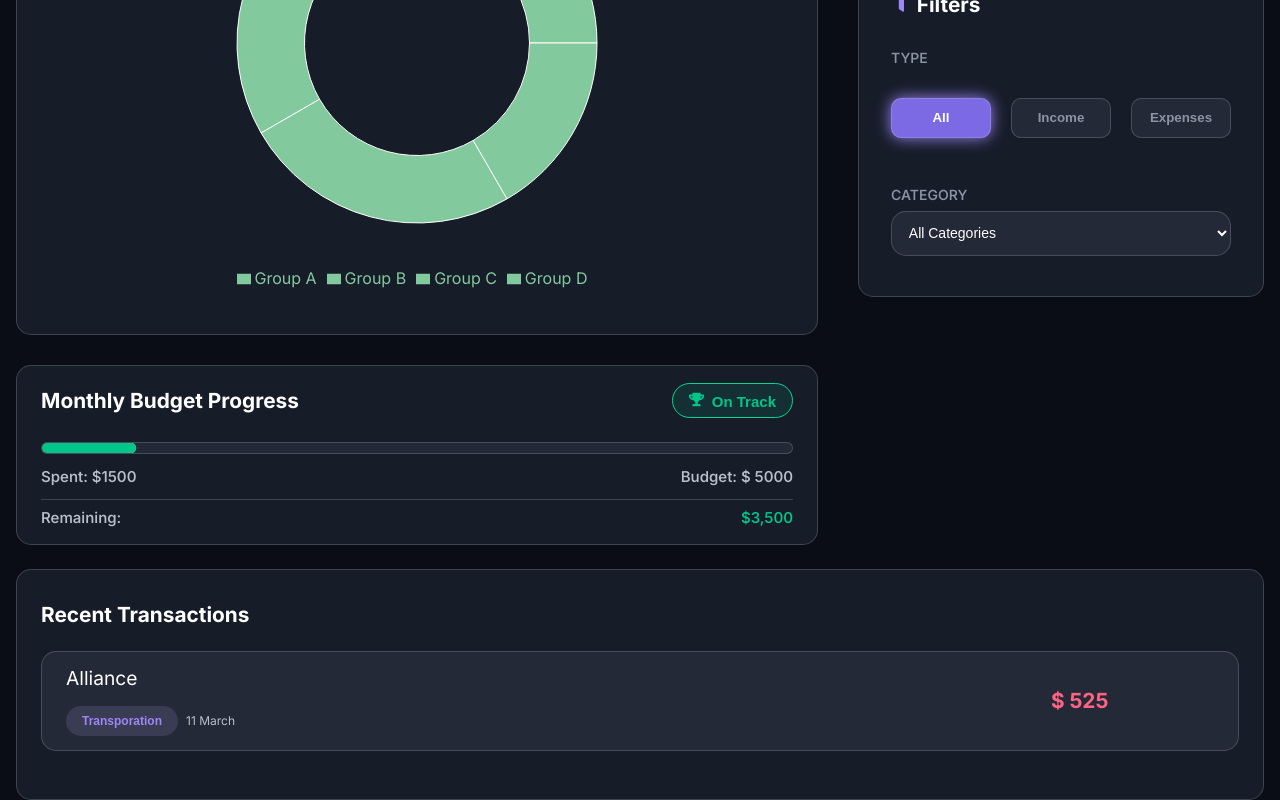
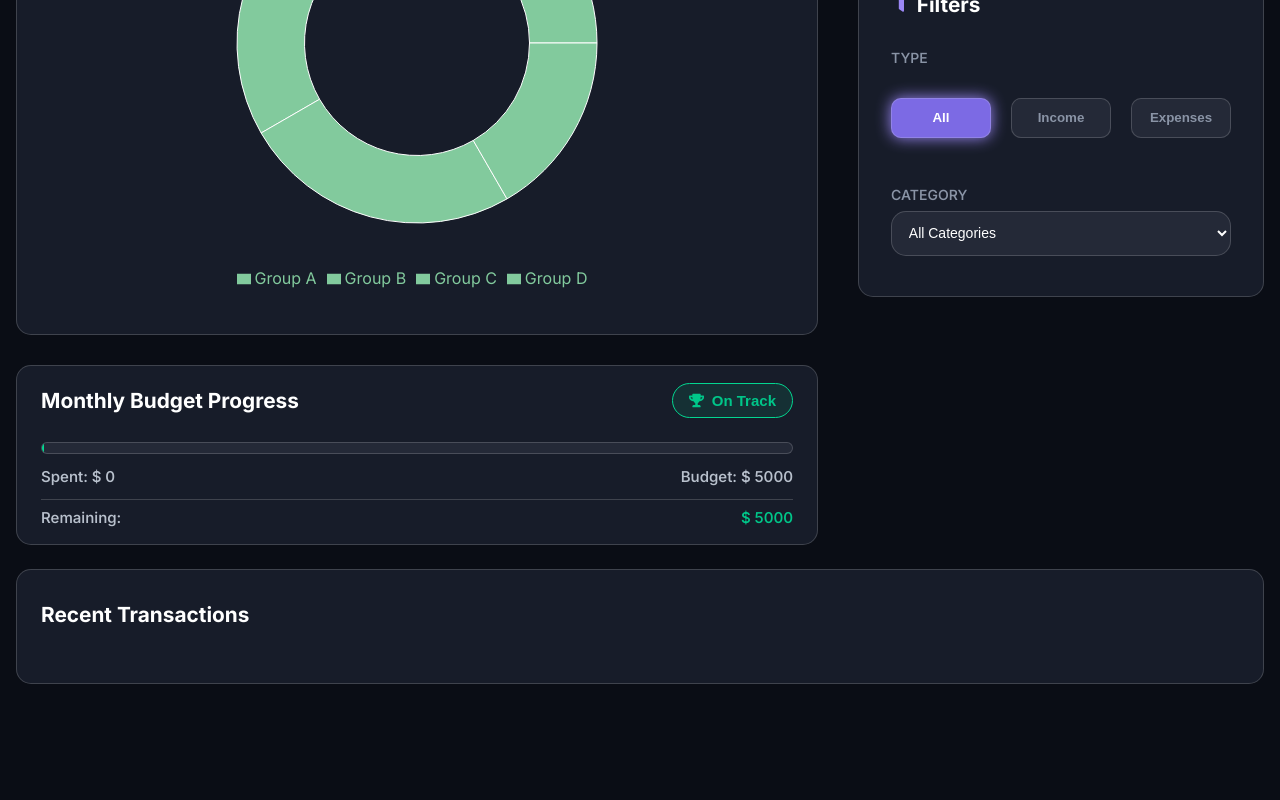
Before and after one commit to ALI-RAZA816/Expense-Tracker-Chart, a React (Vite) app: page / in a window 1280 px wide. Shown: the part 626-1426 px from the top of the page. After the commit the page ends 1310 px from the top, so only its background shows below. Built offline with nearby package versions, Linux system fonts and the light colour scheme.

Commit message:
add progress bar logic

```diff
--- a/src/App.jsx
+++ b/src/App.jsx
@@ -13,20 +13,29 @@ function App() {
   const date = new Date();
   const months = ["Jan","Feb","March","April","May","June","July","Aug","Sep","Oct","Nov","Dec"];
 
-  const budget = 5000;
+  let budget = 5000;
   const [transaction, setTransaction] = useState([]);
-  const [type, setType] = useState('Expenses');
+  const [type, setType] = useState('Expenses'); // expenses || income
   const [description, setDescription] = useState('');
   const [amount, setAmount] = useState('');
   const [category, setCategory] = useState('');
 
+  // total expenses
+  const totalExpense = transaction.reduce((item, curr) => {
+    return item + curr.amount;
+  },0);
+
+  budget = budget - totalExpense;
+
+  let progress = (totalExpense / 5000) * 100;
+  console.log(progress);
 
   const changeTypeHandler = (value) => setType(value);
   const addTransactionHandler = (event) =>{
     event.preventDefault();
     const newTransaction = [...transaction,{
       description: description,
-      amount: amount,
+      amount: Number(amount),
       type: type,
       category: category,
       date: date.getDate() +  " " + months[date.getMonth()]
@@ -34,22 +43,26 @@ function App() {
     setTransaction(newTransaction);
   }
 
+  console.log(transaction)
+
+
+
   return (
     <>
       <Header/>
       <main>
         <section className="analyticMain">
           <div className="left">
-            <Cards/>
+            <Cards totalExpense = {totalExpense}/>
             <ChartContainer/>
-            <Progress budget = {budget}/>
+            <Progress budget = {budget} totalExpense = {totalExpense} progress = {progress}/>
           </div>
           <div className="right">
             <FormSidebar type = {type} changeTypeHandler = {changeTypeHandler} setDescription={setDescription} description={description} amount ={amount} setAmount={setAmount} category = {category}  setCategory ={setCategory} addTransactionHandler ={addTransactionHandler}/>
           </div>
         </section>
       </main>
-      <TransactionRecords/>
+      <TransactionRecords transaction={transaction}/>
     </>
   )
 }
--- a/src/components/Cards.jsx
+++ b/src/components/Cards.jsx
@@ -2,7 +2,7 @@ import style from '../css/Cards.module.css';
 import { FaArrowUp, FaArrowDown } from "react-icons/fa";
 import { FaScaleBalanced } from "react-icons/fa6";
 
-export default function Cards() {
+export default function Cards({totalExpense}) {
   return (
     <>
       <div className={style.amountBox}>
@@ -16,7 +16,7 @@ export default function Cards() {
         <div className={style.amountBox}>
             <div>
                 <span>Expense</span>
-                <h2>$2,250</h2>
+                <h2>$ {totalExpense}</h2>
                 <p>This month</p>
             </div>
             <div><FaArrowDown style={{color:"#FF6384",fontSize:"1.5rem"}} /></div>
--- a/src/components/Progress.jsx
+++ b/src/components/Progress.jsx
@@ -1,21 +1,23 @@
 import { FaTrophy } from "react-icons/fa";
+import { CiWarning } from "react-icons/ci";
 import style from '../css/Progress.module.css';
 
 
-export default function Progress({budget}) {
+export default function Progress({budget ,totalExpense, progress}) {
+
   return (
     <div className={style.progress}>
-      <h2><span>Monthly Budget Progress</span><button><FaTrophy style={{marginRight:".5rem"}}/>On Track</button></h2>
+      <h2><span>Monthly Budget Progress</span>{totalExpense < 5000 ? <button><FaTrophy style={{marginRight:".5rem"}}/>On Track</button> :<button style={{background:"rgba(255, 79, 111,.20)",color:"#FF6384",border:"1px solid #FF6384"}} ><CiWarning style={{marginRight:".5rem",fontSize:"1.1rem"}}/>Over Budget!</button>}</h2>
       <div className={style.progressContainter}>
-            <div className={style.progressBar}></div>
+            <div className={`${style.progressBar} ${totalExpense < 5000 ? `${style.green_progress}` : `${style.red_progress}`}`} style={{'--progress-width' : progress + '%'}}></div>
             <div>
-                <span>Spent: $1500</span>
-                <span>Budget: $ {budget}</span>
+                <span>Spent: $ {totalExpense}</span>
+                <span>Budget: $ 5000</span>
             </div>
       </div>
       <div style={{display:"flex",justifyContent:"space-between"}}>
-        <span>Remaining:</span>
-        <span style={{color:"#00C689"}}>$3,500</span>
+        <span>Remaining: </span>
+        <span style={{color:"#00C689"}}>$ {budget}</span>
       </div>
     </div>
   )
--- a/src/components/TransactionRecords.jsx
+++ b/src/components/TransactionRecords.jsx
@@ -3,23 +3,25 @@ import { FaEdit } from "react-icons/fa";
 import { MdDelete } from "react-icons/md";
 
 
-export default function TransactionRecords() {
+export default function TransactionRecords({transaction}) {
   return (
     <div className={style.transactionContainer}>
         <div className={style.records}>
             <h2>Recent Transactions </h2>
             <ul>
-                <li style={{marginBottom:"1rem"}}>
+                {transaction.map((item, index) => {
+                    return   <li key={index} style={{marginBottom:"1rem"}}>
                                 <div>
-                    <p className='title'><span>Alliance</span></p>
-                    <p><button>Transporation</button><span className='date'>11 March</span></p>
+                                <p className='title'><span>{item.description}</span></p>
+                                <p><button>{item.category}</button><span className='date'>{item.date}</span></p>
                                 </div>
                                 <div style={{display:"flex",alignItems:"center"}}>
-                        <span className='amount' style={{color:"#FF6384",fontSize:"1.3rem",fontWeight:"bold"}}>$ 525</span>
+                                    <span className='amount' style={{color:"#FF6384",fontSize:"1.3rem",fontWeight:"bold"}}>$ {item.amount}</span>
                                     <span style={{margin:"0 .8rem"}}><FaEdit style={{color:"#ddd",fontSize:"1.1rem",cursor:"pointer"}} /></span>
                                     <span><MdDelete style={{color:"#ddd",fontSize:"1.1rem",cursor:"pointer"}} /></span>
                                 </div>
                             </li>
+                })}
             </ul>
         </div>
     </div>
--- a/src/css/Progress.module.css
+++ b/src/css/Progress.module.css
@@ -25,6 +25,8 @@
     color: #00C689;
     padding: 0 1rem;
     font-weight: 550;
+    display: flex;
+    align-items: center;
     font-size: 15px;
     background-color: rgba(0, 227, 150,.10);
     border: 1.5px solid #03d690;
@@ -47,17 +49,27 @@
     border: 1.5px solid #efefef2f;
 }
 
-.progressBar:after{
+.progressBar::after{
     position: absolute;
     content: "";
-    top: 50%;
+    top: -10%;
     left: 0;
     height: 100%;
-    width: 25%;
+    width: var(--progress-width, 0%);
     border-radius: 100px;
-    transform: translate(-50%, -50%);
     background-color: #00C689;
     border: 1.5px solid #03d690;
+    transition: width 10s ease;
+}
+
+/* totalExense < 5000 */
+.green_progress::after{
+    background-color:#03d690 !important;
+}
+
+/* totalExense > 5000 */
+.red_progress::after{
+    background-color:#e72c55 !important;
 }
 
 .progressContainter > div:last-child{
```
Lines whose indentation alone changed are shown as unchanged.
